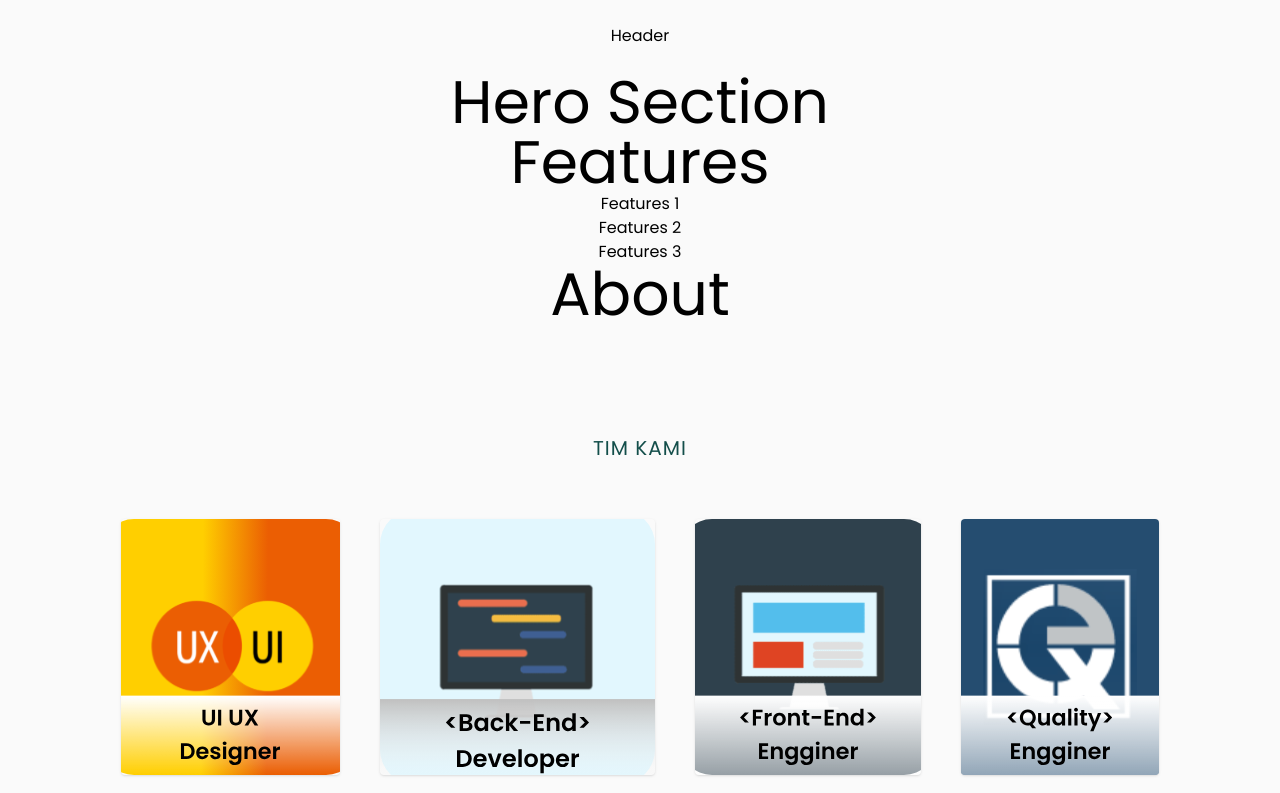
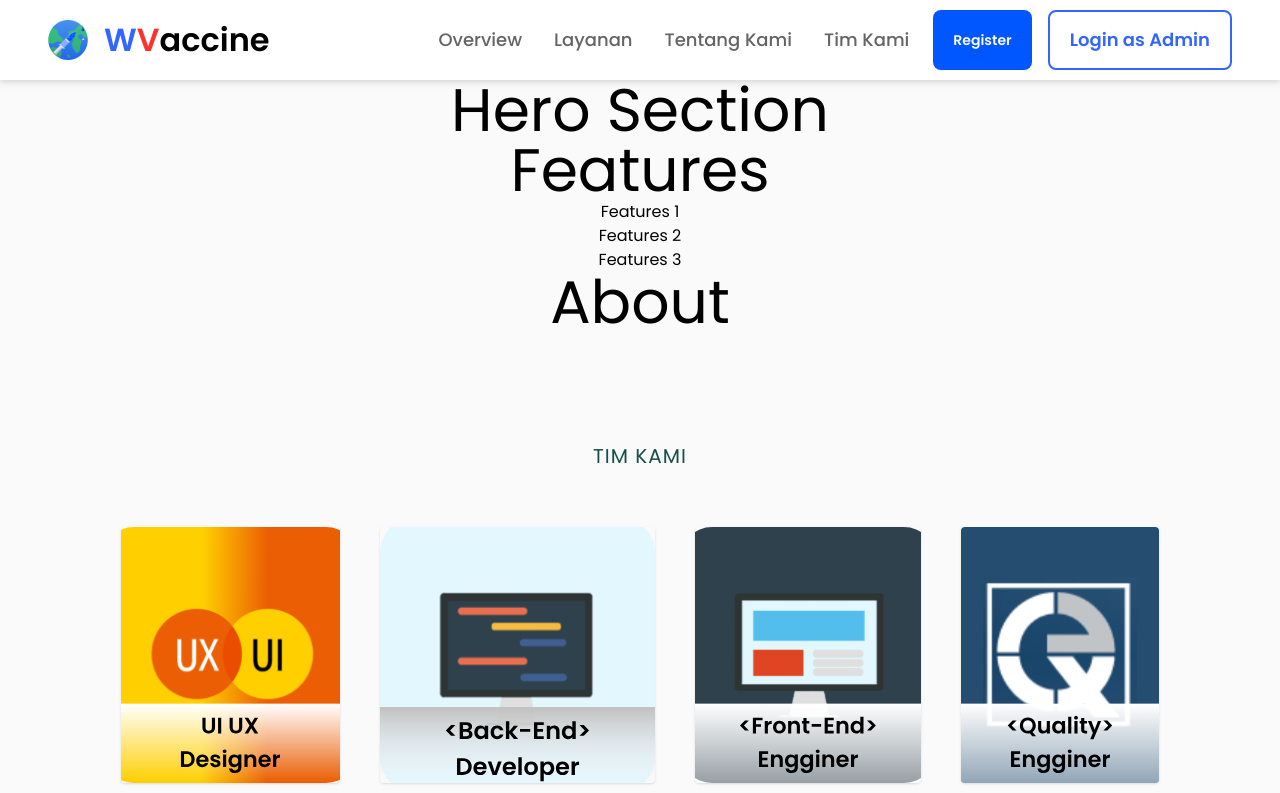
Before and after one commit to capstone-vaccine-book-17/VaccineBooking-FE, a React (Create React App) app: page / in a window 1280 px wide. Shown: the top 793 px of the page. Built offline with nearby package versions, Linux system fonts and the light colour scheme.

Commit message:
LandingPage/Navbar

```diff
--- a/src/components/Navbar.jsx
+++ b/src/components/Navbar.jsx
@@ -1,9 +1,70 @@
 import React from "react";
+import Logo from "../assets/Logo.png";
 
 const Navbar = () => {
   return (
-    <header className="py-6 flex justify-center">
-      <nav>Header</nav>
+    <header className="flex justify-center">
+      <nav className="w-full bg-white border-gray-200 px-2 sm:px-4 py-2.5 dark:bg-gray-900 drop-shadow-md">
+        <div className="flex flex-wrap items-center justify-between ml-8 mr-8 mx-auto">
+          <a href="" className="flex items-center">
+            <img className="w-[40px] mr-4" src={Logo} alt="" />
+            <span className="self-center text-[32px] font-semibold whitespace-nowrap dark:text-white">
+              <span className="text-[#3366FF]">W</span>
+              <span className="text-[#FF312D]">V</span>accine
+            </span>
+          </a>
+          <div className="hidden w-full md:flex md:w-auto" id="navbar-default">
+            <ul className="flex flex-col p-4 mt-4 border border-gray-100 rounded-lg bg-gray-50 md:flex-row md:space-x-8 md:mt-0 md:text-sm md:font-medium md:border-0 md:bg-white dark:bg-gray-800 md:dark:bg-gray-900 dark:border-gray-700">
+              <li>
+                <a
+                  href="#"
+                  className="block py-2 pl-3 pr-4 text-[#646464] text-lg font-medium rounded hover:bg-gray-100 md:hover:bg-transparent md:border-0 md:hover:text-blue-700 md:p-0 dark:text-gray-400 md:dark:hover:text-white dark:hover:bg-gray-700 dark:hover:text-white md:dark:hover:bg-transparent"
+                >
+                  Overview
+                </a>
+              </li>
+              <li>
+                <a
+                  href="#"
+                  className="block py-2 pl-3 pr-4 text-[#646464] text-lg font-medium rounded hover:bg-gray-100 md:hover:bg-transparent md:border-0 md:hover:text-blue-700 md:p-0 dark:text-gray-400 md:dark:hover:text-white dark:hover:bg-gray-700 dark:hover:text-white md:dark:hover:bg-transparent"
+                >
+                  Layanan
+                </a>
+              </li>
+              <li>
+                <a
+                  href="#"
+                  className="block py-2 pl-3 pr-4 text-[#646464] text-lg font-medium rounded hover:bg-gray-100 md:hover:bg-transparent md:border-0 md:hover:text-blue-700 md:p-0 dark:text-gray-400 md:dark:hover:text-white dark:hover:bg-gray-700 dark:hover:text-white md:dark:hover:bg-transparent"
+                >
+                  Tentang Kami
+                </a>
+              </li>
+              <li>
+                <a
+                  href="#"
+                  className="block py-2 pl-3 pr-4 text-[#646464] text-lg font-medium rounded hover:bg-gray-100 md:hover:bg-transparent md:border-0 md:hover:text-blue-700 md:p-0 dark:text-gray-400 md:dark:hover:text-white dark:hover:bg-gray-700 dark:hover:text-white md:dark:hover:bg-transparent"
+                >
+                  Tim Kami
+                </a>
+              </li>
+            </ul>
+            <div className="flex">
+              <button
+                type="button"
+                className="text-[#FAFAFA] text-lg font-semibold bg-[#0057FF] hover:bg-[#3366FF] focus:ring-4 focus:outline-none focus:ring-blue-300 font-medium rounded-lg text-sm px-5 py-2 text-center mx-2 md:mr-4 dark:bg-blue-600 dark:hover:bg-blue-700 dark:focus:ring-blue-800 "
+              >
+                Register
+              </button>
+              <button
+                type="button"
+                className="text-[#3366FF] text-lg font-semibold hover:text-white border-2 border-[#3366FF] hover:bg-[#3366FF] focus:ring-4 focus:outline-none focus:ring-blue-300 font-medium rounded-lg text-lg px-5 py-2 text-center mr-2 md:mr-0 dark:border-blue-500 dark:text-blue-500 dark:hover:text-white dark:hover:bg-blue-600 dark:focus:ring-blue-800"
+              >
+                Login as Admin
+              </button>
+            </div>
+          </div>
+        </div>
+      </nav>
     </header>
   );
 };
```
